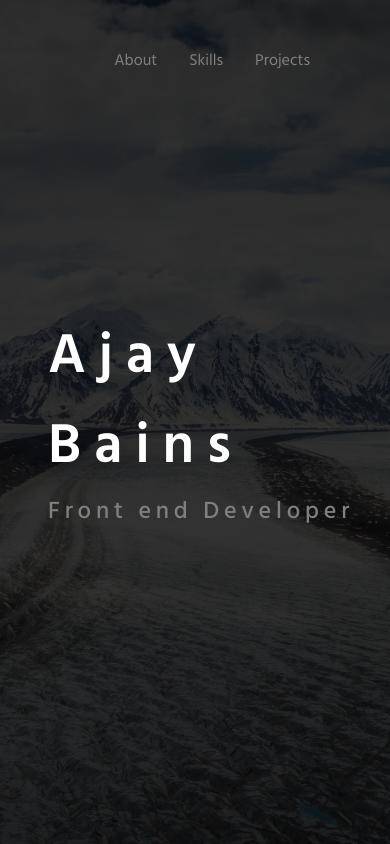
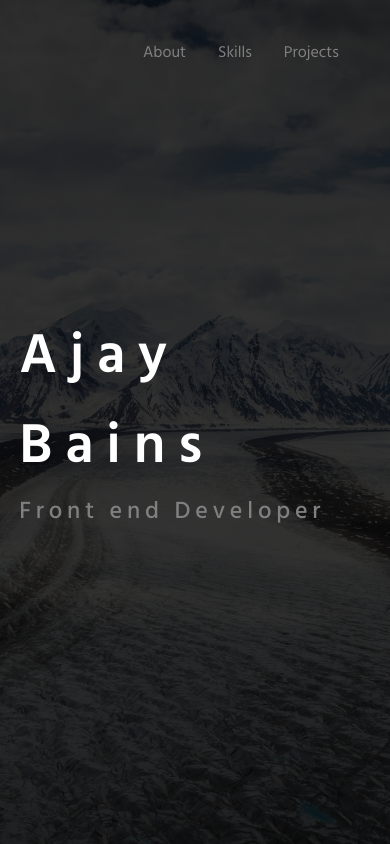
Before and after one commit to AjayBains/portfolio-website, a website: page index.html in a window 390 px wide. Shown: the top 844 px of the page. Drawn offline with nearby package versions, Linux system fonts and the light colour scheme.

Commit message:
padding to header

```diff
--- a/css/_header.scss
+++ b/css/_header.scss
@@ -2,11 +2,12 @@ header {
   height: 100vh;
   background-image: linear-gradient(rgba(0, 0, 0, 0.8), rgba(0, 0, 0, 0.8)),
     url("../images/snow1.jpg");
-  background-position: center;
+  background-position: center center;
   background-repeat: no-repeat;
   background-size: cover;
   padding: 1rem 3rem;
   background-attachment: fixed;
+  padding: 1rem 12rem;
 }
 
 .navigation {
@@ -91,8 +92,15 @@ header {
 }
 
 // MEDIA QUERIES
-
+@media only screen and(max-width:950px) {
+  header {
+    padding: 0.5rem 1.6rem;
+  }
+}
 @media only screen and (max-width: 600px) {
+  header {
+    padding: 0.5rem 1.2rem;
+  }
   .hero .name .title {
     font-size: 3.5rem;
     letter-spacing: 0.8rem;
```
Also changed, not shown: css/main.css, 1 other file.
